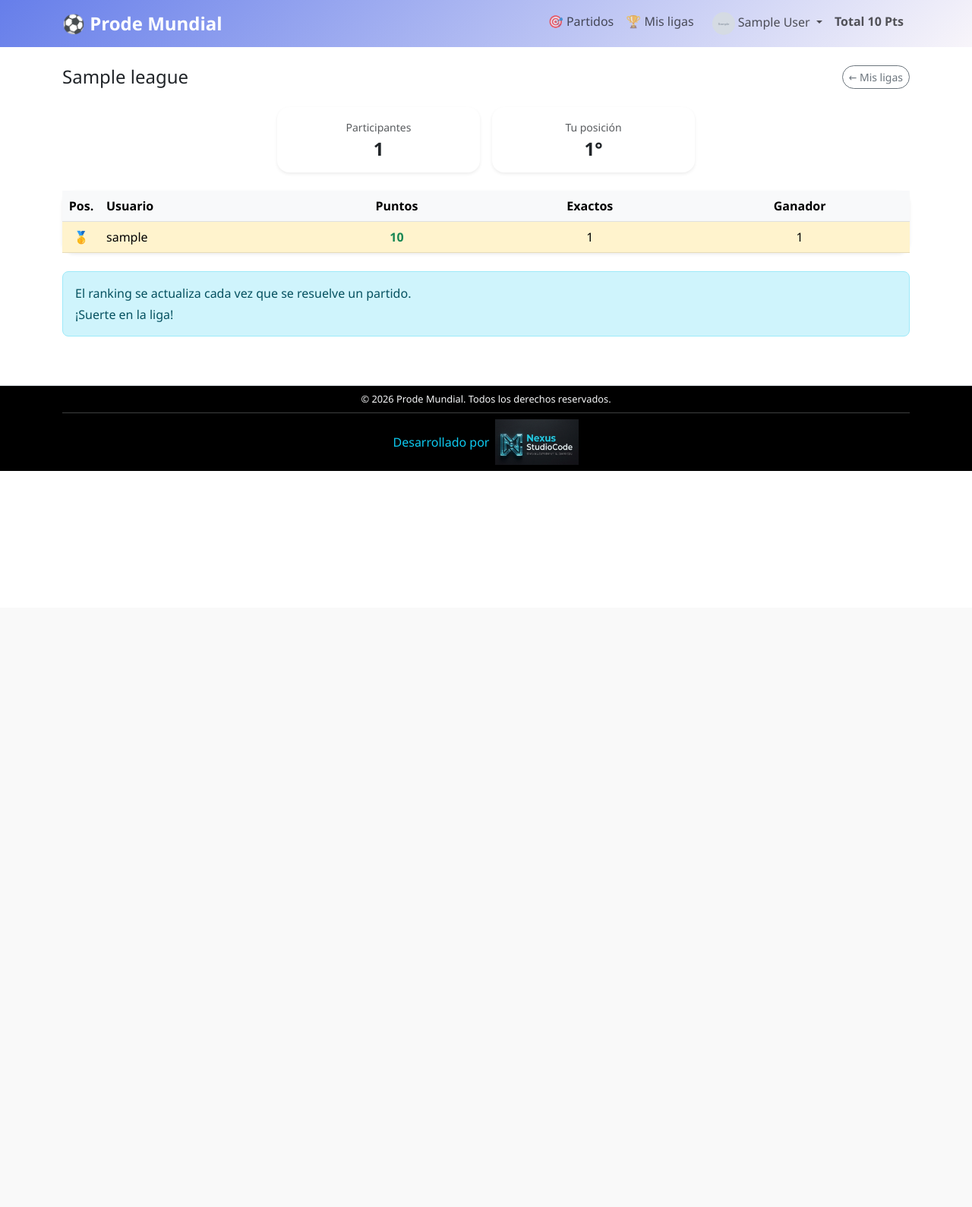
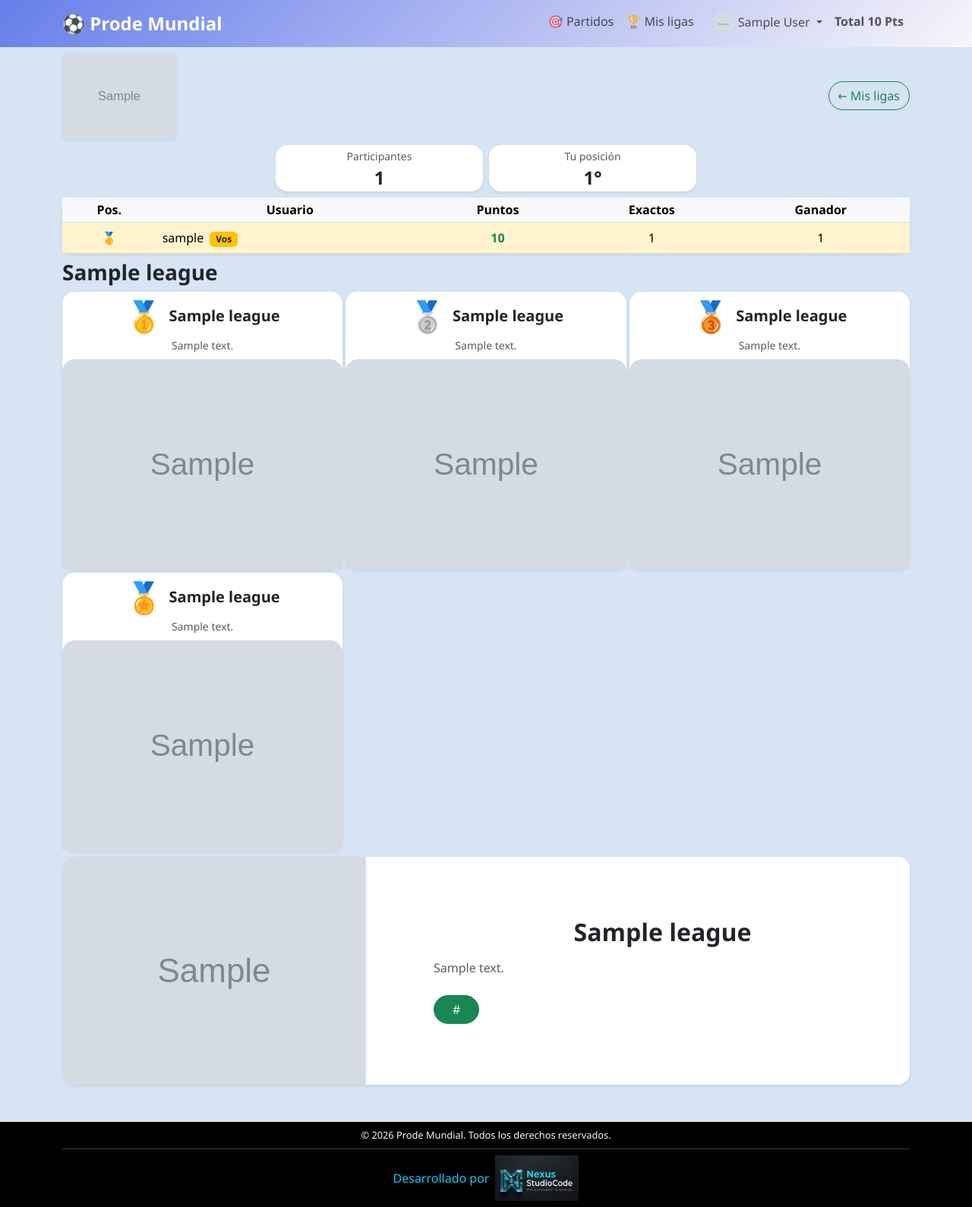
Before and after one commit to TatoMesa/Prode-Mundial, a Django app: page /leagues/000/ranking/ in a window 1280 px wide. Shown: the whole page at 76% size. Before the commit the page ends 620 px from the top, so only its background shows below. Run offline with Django 4.2, Linux system fonts and the light colour scheme; a user stored in the database is signed in; tables that the repository leaves empty hold one stand-in row (values such as "Sample post"); grey boxes marked "Sample" are stand-in pictures; some libraries are stand-ins or nearby versions.

Commit message:
Feat: agregar logo premios y marketing a las ligas

```diff
--- a/apps/leagues/models.py
+++ b/apps/leagues/models.py
@@ -25,7 +25,53 @@ class League(models.Model):
         blank=True,
     )
     is_active = models.BooleanField(default=True, verbose_name='Activa')
+    logo = models.ImageField(
+        upload_to='leagues/logos/',
+        null=True,
+        blank=True,
+        verbose_name='Logo de la liga',
+    )
     created_at = models.DateTimeField(auto_now_add=True)
+
+    # ── Sección de premios ─────────────────────────────────────────────────
+    prizes_title = models.CharField(
+        max_length=100, blank=True,
+        default='Premios',
+        verbose_name='Título sección premios',
+    )
+    prize_1_name = models.CharField(max_length=100, blank=True, verbose_name='Premio 1 — nombre')
+    prize_1_description = models.TextField(blank=True, verbose_name='Premio 1 — descripción')
+    prize_1_image = models.ImageField(upload_to='leagues/prizes/', null=True, blank=True, verbose_name='Premio 1 — imagen')
+
+    prize_2_name = models.CharField(max_length=100, blank=True, verbose_name='Premio 2 — nombre')
+    prize_2_description = models.TextField(blank=True, verbose_name='Premio 2 — descripción')
+    prize_2_image = models.ImageField(upload_to='leagues/prizes/', null=True, blank=True, verbose_name='Premio 2 — imagen')
+
+    prize_3_name = models.CharField(max_length=100, blank=True, verbose_name='Premio 3 — nombre')
+    prize_3_description = models.TextField(blank=True, verbose_name='Premio 3 — descripción')
+    prize_3_image = models.ImageField(upload_to='leagues/prizes/', null=True, blank=True, verbose_name='Premio 3 — imagen')
+
+    prize_4_name = models.CharField(max_length=100, blank=True, verbose_name='Premio 4 — nombre')
+    prize_4_description = models.TextField(blank=True, verbose_name='Premio 4 — descripción')
+    prize_4_image = models.ImageField(upload_to='leagues/prizes/', null=True, blank=True, verbose_name='Premio 4 — imagen')
+    # ── Sección de marketing ───────────────────────────────────────────────
+    marketing_title = models.CharField(
+        max_length=100, blank=True,
+        verbose_name='Marketing — título',
+    )
+    marketing_text = models.TextField(blank=True, verbose_name='Marketing — texto')
+    marketing_image = models.ImageField(
+        upload_to='leagues/marketing/', null=True, blank=True,
+        verbose_name='Marketing — imagen',
+    )
+    marketing_link_text = models.CharField(
+        max_length=100, blank=True,
+        verbose_name='Marketing — texto del botón',
+    )
+    marketing_link_url = models.URLField(
+        blank=True,
+        verbose_name='Marketing — URL del botón',
+    )
 
     class Meta:
         verbose_name = 'Liga privada'
@@ -34,7 +80,29 @@ class League(models.Model):
     def __str__(self):
         return f'{self.name} ({self.code})'
 
+    @property
+    def prizes(self):
+        """Retorna solo los premios que tienen nombre cargado."""
+        result = []
+        for i in (1, 2, 3, 4):
+            name = getattr(self, f'prize_{i}_name')
+            if name:
+                result.append({
+                    'position': i,
+                    'medal': ['🥇', '🥈', '🥉', '🏅'][i - 1],
+                    'name': name,
+                    'description': getattr(self, f'prize_{i}_description'),
+                    'image': getattr(self, f'prize_{i}_image'),
+                })
+        return result
 
+    @property
+    def has_prizes(self):
+        return bool(self.prize_1_name or self.prize_2_name or self.prize_3_name)
+
+    @property
+    def has_marketing(self):
+        return bool(self.marketing_title or self.marketing_text)
 class LeagueMembership(models.Model):
     """Relación entre usuario y liga privada."""
     user = models.ForeignKey(User, on_delete=models.CASCADE, related_name='memberships')
--- a/static/css/prode.css
+++ b/static/css/prode.css
@@ -12,10 +12,12 @@
     --primary-color: #667eea;
     --secondary-color: #f8f5fa;
     --black-color: #000000;
+    --tertiary-color: #d6e4f3;
 }
 
 body {
     font-family: 'Segoe UI', Tahoma, Geneva, Verdana, sans-serif;
+    background-color: var(--tertiary-color) !important;
 }
 
 .navbar {
@@ -31,11 +33,6 @@ body {
     font-size: 1.5rem;
 
 }
-
-
-
-
-
 
 .hero-section h1 {
     font-weight: 700;
--- a/templates/base.html
+++ b/templates/base.html
@@ -11,7 +11,7 @@
     <link rel="stylesheet" href="{% static 'css/prode.css' %}">
 
 </head>
-<body>
+<body style="background-color:rgb(231, 238, 250)">
     <!-- Navbar -->
     <nav class="navbar navbar-expand-lg navbar-ligth navbars" >
         <div class="container">
--- a/templates/leagues/ranking.html
+++ b/templates/leagues/ranking.html
@@ -3,21 +3,25 @@
 {% block title %}{{ league.name }} — Ranking{% endblock %}
 
 {% block content %}
-<div class="container py-4">
-    <div class="d-flex justify-content-between align-items-center mb-4">
-    <div>
-        <h1 class="h4 mb-0">{{ league.name }}</h1>
+<div class="container" >
+    <div class="d-flex align-items-center py-2 justify-content-between w-100 ">
+        <div class="d-flex align-items-center">
+            {% if league.logo %}
+            <img src="{{ league.logo.url }}" class="rounded shadow-sm"
+                style="width: 150px; height: auto; object-fit: contain;" alt="{{ league.name }}">
+            {% endif %}
         </div>
-    <a href="{% url 'leagues:my_leagues' %}" class="btn btn-sm btn-outline-secondary rounded-pill">
+
+        <a href="{% url 'leagues:my_leagues' %}" class="btn btn-outline-success w-80 rounded-pill">
             ← Mis ligas
         </a>
     </div>
 
-    <div class="row g-3 mb-4 justify-content-center">
+    <div class="row g-2 mb-2 justify-content-center">
 
         <div class="col-6 col-md-3">
             <div class="card border-0 shadow-sm rounded-4">
-                <div class="card-body p-3 text-center">
+                <div class="card-body p-1 text-center">
                     <div class="text-muted small mb-1">Participantes</div>
                     <div class="h4 fw-bold mb-0">{{ league.memberships.count }}</div>
                 </div>
@@ -26,7 +30,7 @@
 
         <div class="col-6 col-md-3">
             <div class="card border-0 shadow-sm rounded-4">
-                <div class="card-body p-3 text-center">
+                <div class="card-body p-1 text-center">
                     <div class="text-muted small mb-1">Tu posición</div>
                     <div class="h4 fw-bold mb-0">
                         {% for player in ranking %}
@@ -38,24 +42,24 @@
                 </div>
             </div>
         </div>
-
     </div>
 
+    <!-- Tabla de posiciones -->
     <div class="card border-0 shadow-sm rounded-4">
-    <div class="table-responsive">
+        <div class="table-responsive" style="max-height: 490px; overflow-y: auto;">
             <table class="table table-hover align-middle mb-0">
-        <thead class="table-light">
+                <thead class="table-light sticky-top">
                     <tr>
-            <th class="text-center" style="width:50px">Pos.</th>
-            <th>Usuario</th>
-            <th class="text-center">Puntos</th>
-            <th class="text-center">Exactos</th>
-            <th class="text-center">Ganador</th>
+                        <th class="text-center p-1" >Pos.</th>
+                        <th class="text-center p-1">Usuario</th>
+                        <th class="text-center p-1">Puntos</th>
+                        <th class="text-center p-1">Exactos</th>
+                        <th class="text-center p-1">Ganador</th>
                     </tr>
                 </thead>
                 <tbody>
                     {% for player in ranking %}
-            <tr {% if player == request.user %}class="table-warning"{% endif %}>
+                    <tr {% if player == request.user %} class="table-warning" {% endif %}>
                         <td class="text-center fw-bold">
                             {% if forloop.counter == 1 %}🥇
                             {% elif forloop.counter == 2 %}🥈
@@ -65,7 +69,7 @@
                         <td>
                             {{ player.username }}
                             {% if player == request.user %}
-                <span class="badge bg-warning text-dark ms-1 small"></span>
+                            <span class="badge bg-warning text-dark ms-1 small">Vos</span>
                             {% endif %}
                         </td>
                         <td class="text-center fw-bold text-success">{{ player.total_points|default:0 }}</td>
@@ -78,14 +82,70 @@
         </div>
     </div>
 
-    <aside class="mt-4">
-        <div class="alert alert-info">
-            <p class="mb-1">El ranking se actualiza cada vez que se resuelve un partido.</p>
-            <p class="mb-0">¡Suerte en la liga!</p>
+    {% if league.has_prizes %}
+    <section class="mb-2 mt-2">
+        <h2 class="h3 fw-bold mb-2">{{ league.prizes_title }}</h2>
+        <div class="row g-1">
+            {% for prize in league.prizes %}
+            <div class="col-12 col-md-4">
+                <div class="card border-0 shadow-sm rounded-4 h-100 text-center">
+
+                    <div class="card-body p-2">
+                        <div class="d-flex align-items-center justify-content-center gap-2">
+                            <div class="display-6 mb-1">{{ prize.medal }}</div>
+                            <h5 class="h5 fw-bold mb-1">{{ prize.name }}</h5>
                         </div>
-     </aside>
+                        {% if prize.description %}
+                        <p class="text-muted small mb-0">{{ prize.description }}</p>
+                        {% endif %}
+                    </div>
+                    {% if prize.image %}
+                    <img src="{{ prize.image.url }}" class="card-img-top rounded-top-4"
+                        style="width:100%" alt="{{ prize.name }}">
+                    {% endif %}
+                </div>
+            </div>
+            {% endfor %}
+        </div>
+    </section>
+    {% endif %}
+
+    <!-- ── Sección de marketing ───────────────────────────────────────────── -->
+    {% if league.has_marketing %}
+    <section class="mb-5">
+        <div class="card border-0 shadow-sm rounded-4 overflow-hidden">
+            <div class="row g-0">
+
+                {% if league.marketing_image %}
+                <div class="col-md-5">
+                    <img src="{{ league.marketing_image.url }}" class="img-fluid h-100"
+                        style="object-fit:cover;min-height:200px" alt="{{ league.marketing_title }}">
+                </div>
+                {% endif %}
+
+                <div class="{% if league.marketing_image %}col-md-7{% else %}col-12{% endif %}">
+                    <div class="card-body p-4 d-flex flex-column justify-content-center h-100">
+                        {% if league.marketing_title %}
+                        <h2 class="h2 fw-bold mb-3 text-center">{{ league.marketing_title }}</h2>
+                        {% endif %}
+                        {% if league.marketing_text %}
+                        <p class="text-muted mb-4">{{ league.marketing_text }}</p>
+                        {% endif %}
+                        {% if league.marketing_link_url and league.marketing_link_text %}
+                        <div>
+                            <a href="{{ league.marketing_link_url }}" target="_blank" rel="noopener noreferrer"
+                                class="btn btn-success rounded-pill px-4">
+                                {{ league.marketing_link_text }}
+                            </a>
+                        </div>
+                        {% endif %}
+                    </div>
+                </div>
 
             </div>
         </div>
+    </section>
+    {% endif %}
+</div>
 
 {% endblock %}
```
Also changed, not shown: apps/leagues/admin.py (+29 -0 lines), templates/leagues/my_leagues.html (+22 -15 lines), apps/leagues/migrations/0002_league_marketing_image_league_marketing_link_text_and_more.py (added), apps/leagues/migrations/0003_league_logo.py (added), apps/leagues/migrations/0004_league_prize_4_description_league_prize_4_image_and_more.py (added). Lines whose indentation alone changed are shown as unchanged.
